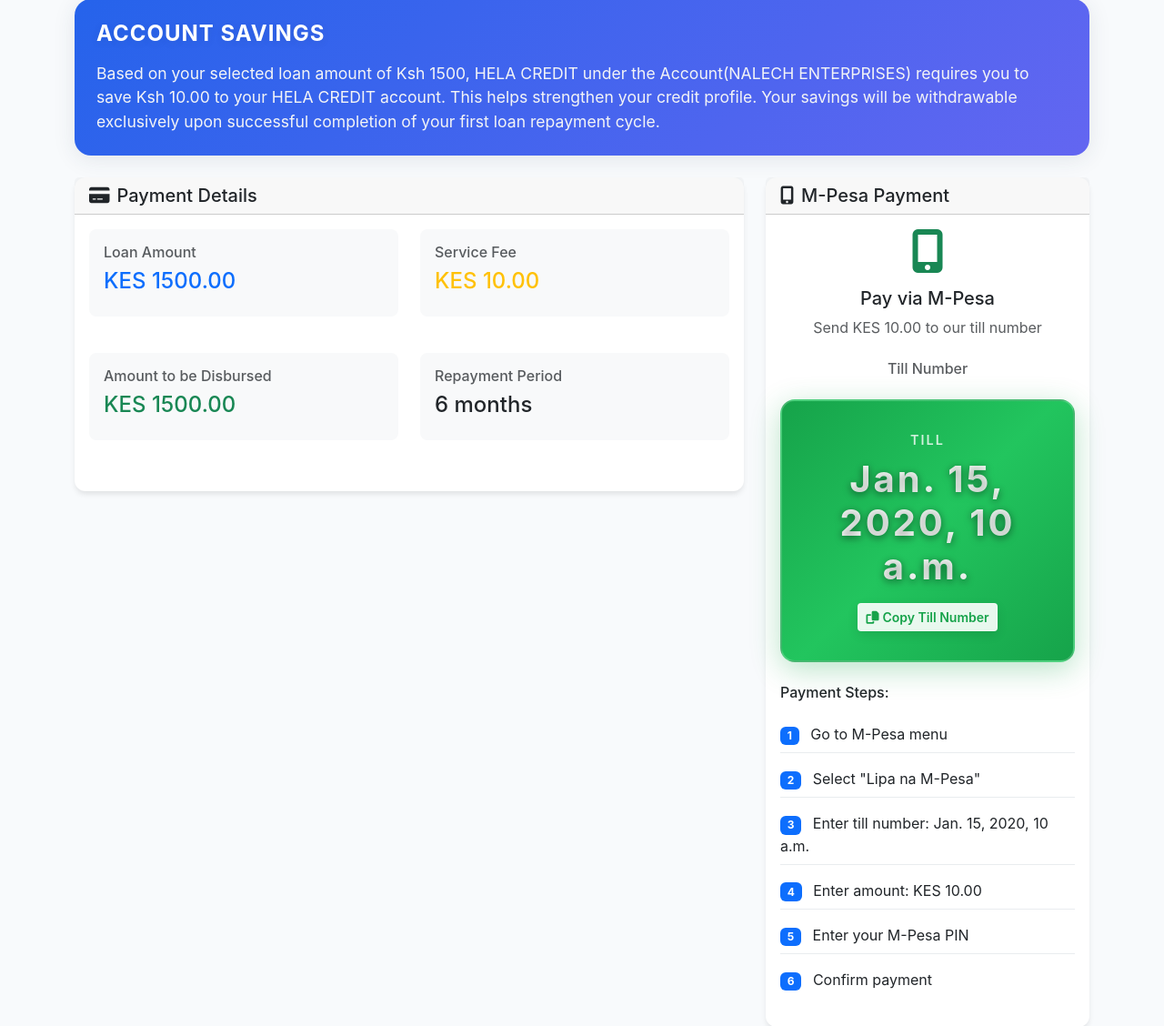
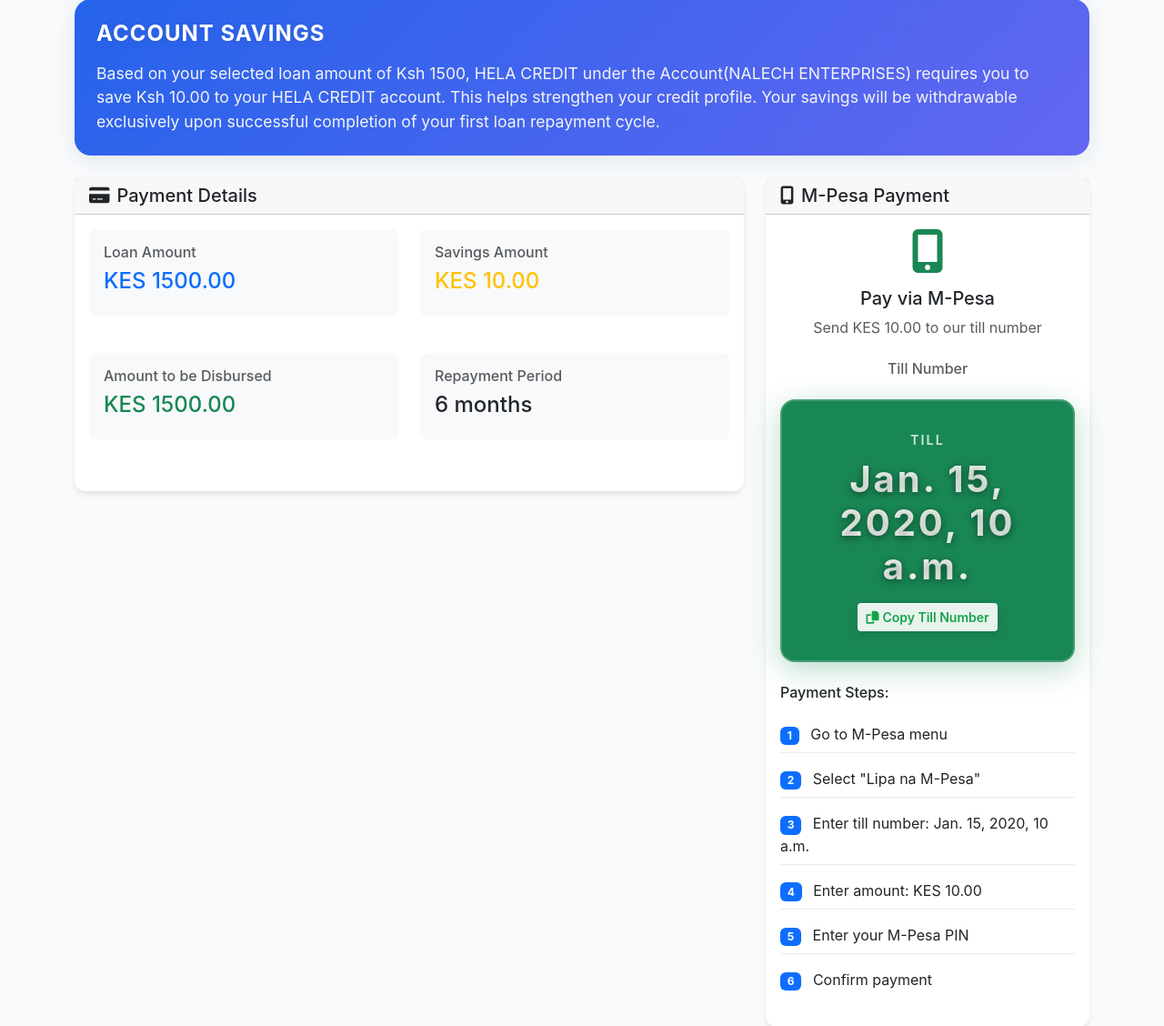
Before and after one commit to kibetlelgo/Hela-Credit, a Django app: template templates/loans/service_fee_payment.html in a window 1280 px wide. Shown: the part 235-1363 px from the top of the page at 91% size. Run offline with Django 4.2, Linux system fonts and the light colour scheme; data comes from the database, SQL or seed files in the repository; tables that the repository leaves empty hold one stand-in row (values such as "Sample post"); the template is opened without the code that fills it: values that come from a table or form of the project are taken from there, most other values are stand-ins (such as "Sample title", 1, 10 or a date in 2020).

Commit message:
savings amount

```diff
--- a/templates/loans/service_fee_payment.html
+++ b/templates/loans/service_fee_payment.html
@@ -57,7 +57,7 @@
                         </div>
                         <div class="col-md-6">
                             <div class="payment-info">
-                                <h6 class="text-muted">Service Fee</h6>
+                                <h6 class="text-muted">Savings Amount</h6>
                                 <h4 class="text-warning">KES {{ service_fee|floatformat:2 }}</h4>
                             </div>
                         </div>
@@ -213,12 +213,12 @@
 }
 
 .till-number {
-    background: linear-gradient(135deg, #16a34a, #22c55e, #16a34a);
+    background: #198754;
     color: white;
     padding: 2rem;
     border-radius: 16px;
     margin: 1.5rem 0;
-    box-shadow: 0 8px 32px rgba(22, 163, 74, 0.3);
+    box-shadow: 0 8px 32px rgba(25, 135, 84, 0.3);
     border: 2px solid rgba(255, 255, 255, 0.2);
     position: relative;
     overflow: hidden;
@@ -270,27 +270,27 @@
 }
 
 .till-highlight {
-    background: linear-gradient(135deg, #16a34a, #22c55e);
+    background: #198754;
     color: white;
     padding: 0.25rem 0.5rem;
     border-radius: 6px;
     font-weight: 700;
     font-size: 1.1rem;
     letter-spacing: 1px;
-    box-shadow: 0 2px 8px rgba(22, 163, 74, 0.3);
+    box-shadow: 0 2px 8px rgba(25, 135, 84, 0.3);
     display: inline-block;
     margin-left: 0.25rem;
 }
 
 .till-step-highlight {
-    background: linear-gradient(135deg, #16a34a, #22c55e);
+    background: #198754;
     color: white;
     padding: 0.25rem 0.5rem;
     border-radius: 6px;
     font-weight: 700;
     font-size: 1rem;
     letter-spacing: 1px;
-    box-shadow: 0 2px 8px rgba(22, 163, 74, 0.3);
+    box-shadow: 0 2px 8px rgba(25, 135, 84, 0.3);
     display: inline-block;
     margin-left: 0.25rem;
 }
```
